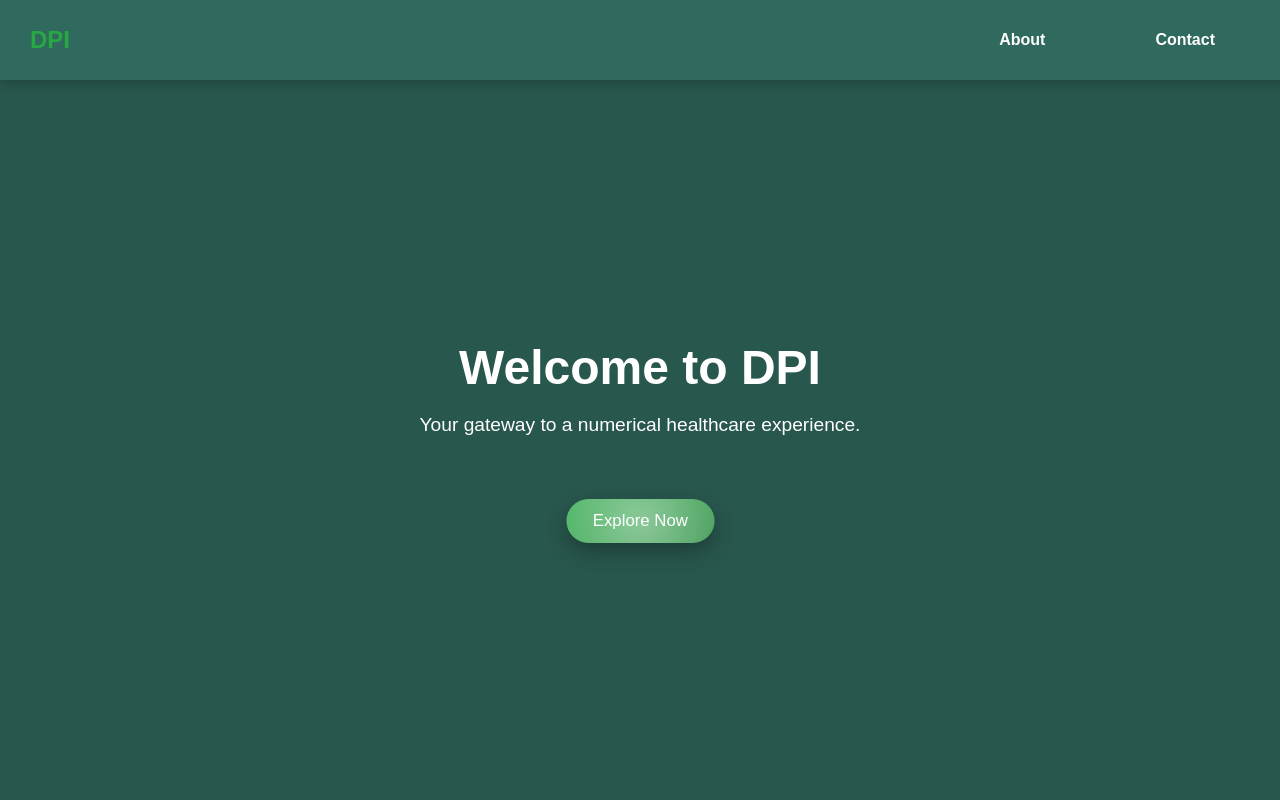
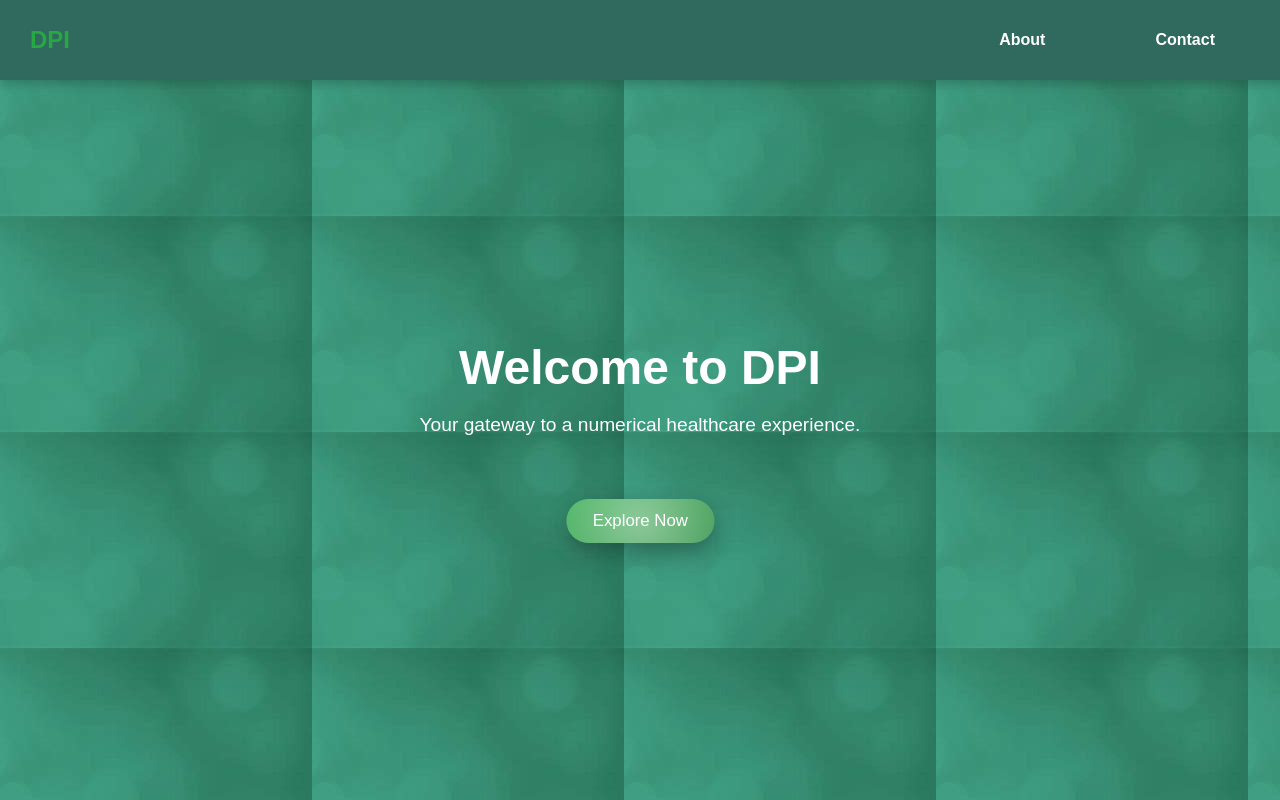
Before and after one commit to khalilboudib/TP-IGL-DPI-, an Angular app in the folder dpi/: page /home in a window 1280 px wide. Built offline with nearby package versions, Linux system fonts and the light colour scheme; a web font is replaced by a local one.

Commit message:
Restore background image in styles.css

```diff
--- a/dpi/src/styles.css
+++ b/dpi/src/styles.css
@@ -6,5 +6,5 @@ html, body {
   padding: 0;
   font-family: 'Abhaya Libre', sans-serif;
   background-color: #28574E;
-  /*background-image: url('./../public/green.jpg');*/
+  background-image: url('./../public/green.jpg');
 }
```
